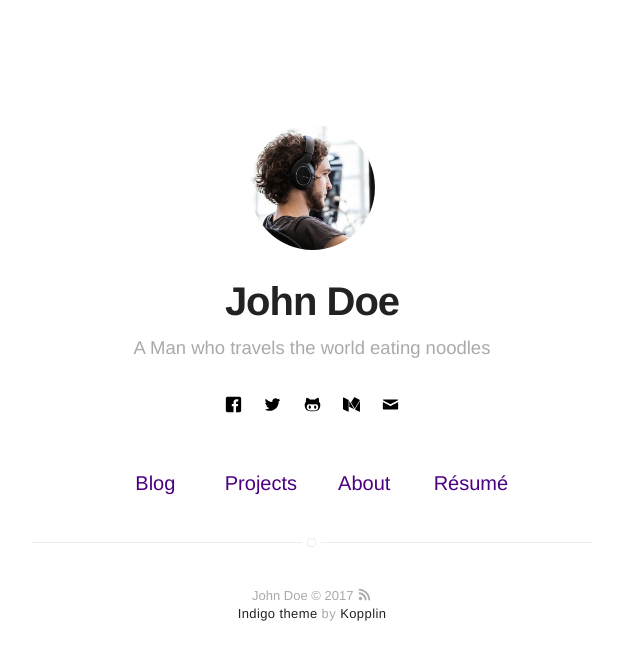
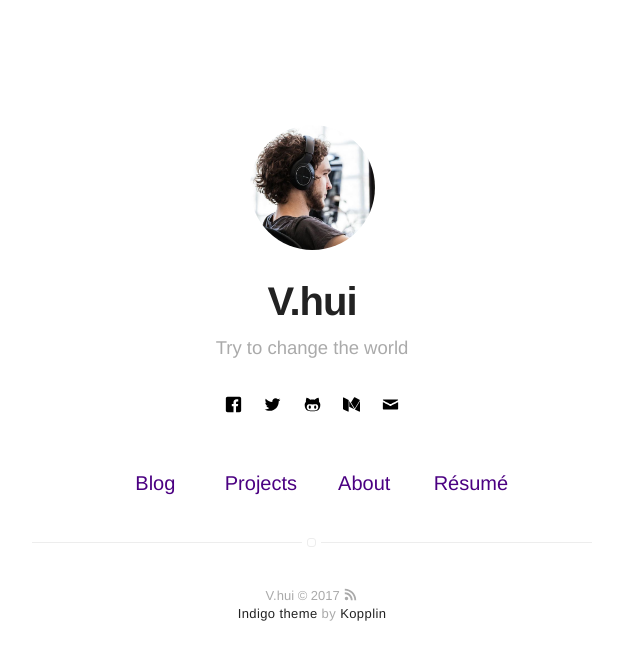
Before and after one commit to VIPshao/VIPShao.github.io, a Jekyll site: the page built from index.html, in a window 1280 px wide. Shown: the top 660 px of the page, without its empty margins (328-968 px from the left). Built offline with Jekyll 4.4.1, drawn with Linux system fonts in a browser that asks for light colours.

Commit message:
gitmyname

```diff
--- a/_config.yml
+++ b/_config.yml
@@ -1,9 +1,9 @@
 # main text of home
-name: John Doe
-bio: A Man who travels the world eating noodles
+name:  V.hui
+bio: Try to change the world
 
 # twitter summary info
-description: A blog about technology and stuff related
+description: At first, I thought I knew everything, but then I found out that the truth is I don't know anything.
 
 # if it's an external image, update below for true
 # better with square images
@@ -16,7 +16,7 @@ resume: true
 resume-external: true
 resume-url: https://google.com/?q=my+resume
 
-url: https://koppl.in/indigo
+url: https://vipshao.github.io/
 # your url: http://USERNAME.github.io
 
 permalink: /:title/
@@ -42,7 +42,7 @@ twitter: mytwitter
 # linkedin: mylinkedin
 # youtube: myyoutube
 # spotify: myspotify
-github: mygithub
+github: VIPshao
 # lastfm: mylastfm
 # stackoverflow: 7044681/mystackoverflow
 # quora: userquora
@@ -50,21 +50,15 @@ github: mygithub
 medium: medium
 # vimeo: myvimeo
 # lanyrd: mylanyrd
-email: myemail@gmail.com
+email: v.shaohui@qq.com
 
 authors:
-    johndoe:
-        name: John Doe
-        bio: A Man who travels the world eating noodles
+    V.hui:
+        name: Shao Hui
+        bio: Try to change the world
         external-image: false
         picture: assets/images/profile.jpg
         twitter: johndoe
-    jamesfoster:
-        name: James Foster
-        bio: A Man who develops software with coffee
-        external-image: false
-        picture: assets/images/james.jpg
-        twitter: jamesfoster
 
 # do you want a larger site? change the option below
 # options: [normal, large] | default: normal
```
